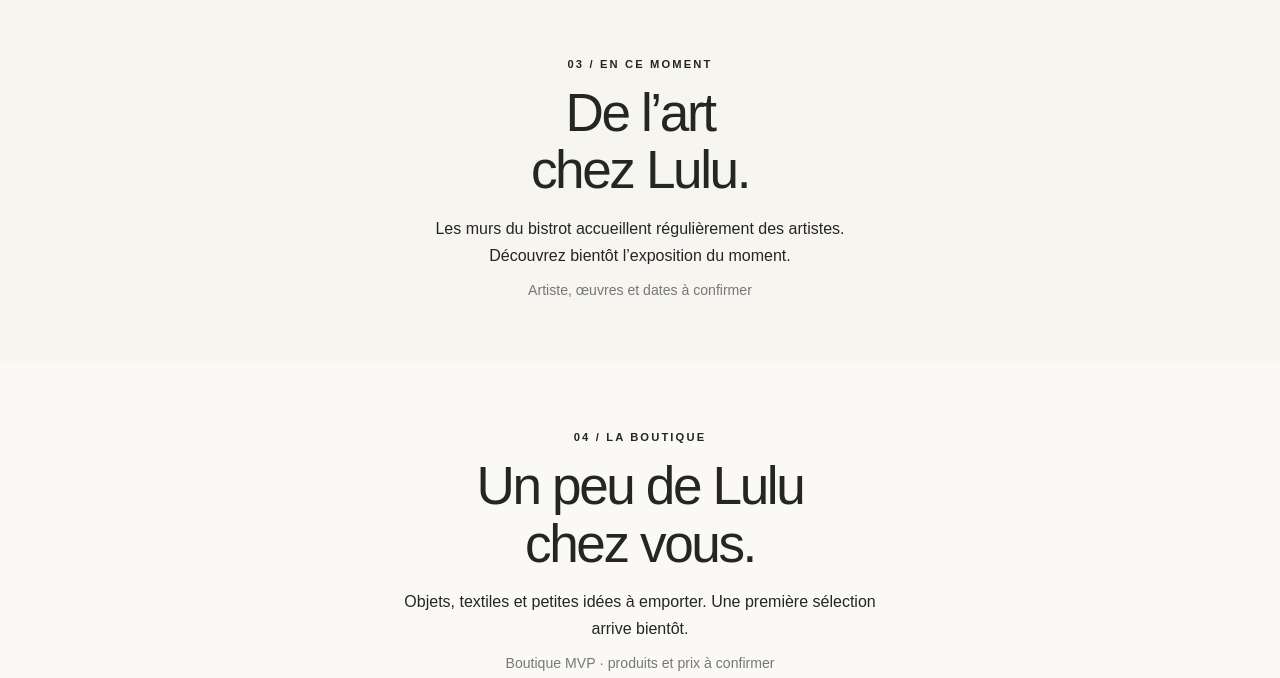
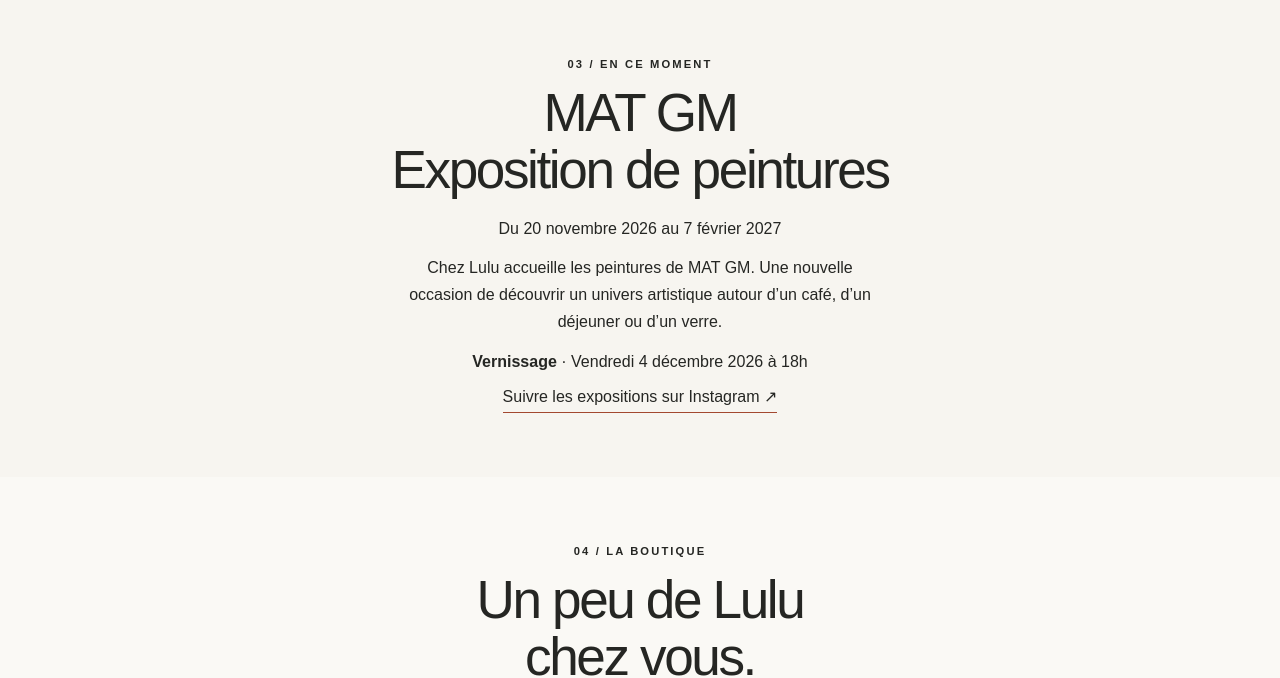
Before and after one commit to lambada46/chez-lulu-site, a Next.js app: page / in a window 1280 px wide. Shown: the part 2352-3030 px from the top of the page. Built offline with nearby package versions, Linux system fonts and the light colour scheme.

Commit message:
Publish MAT GM painting exhibition dates and vernissage

```diff
--- a/app/page.tsx
+++ b/app/page.tsx
@@ -40,7 +40,16 @@ export default function Home(){return <>
   <p>À Avignon, la Provence se vit ici sans cérémonie.</p>
 </div>
 </section>
-<section className="section exhibit compactSection" id="expo" tabIndex={-1}><div><span className="eyebrow">03 / EN CE MOMENT</span><h2>De l’art<br/>chez Lulu.</h2><p>Les murs du bistrot accueillent régulièrement des artistes. Découvrez bientôt l’exposition du moment.</p><span className="smallNote">Artiste, œuvres et dates à confirmer</span></div></section>
+<section className="section exhibit compactSection" id="expo" tabIndex={-1} aria-labelledby="expo-title">
+<div className="exhibitInner">
+  <span className="eyebrow">03 / EN CE MOMENT</span>
+  <h2 id="expo-title">MAT GM<br/><span className="exhibitSubtitle">Exposition de peintures</span></h2>
+  <p className="exhibitDates">Du 20 novembre 2026 au 7 février 2027</p>
+  <p>Chez Lulu accueille les peintures de MAT GM. Une nouvelle occasion de découvrir un univers artistique autour d’un café, d’un déjeuner ou d’un verre.</p>
+  <p className="exhibitEvent"><strong>Vernissage</strong> · Vendredi 4 décembre 2026 à 18h</p>
+  <a className="textLink" href="https://www.instagram.com/chezluluavignon/" target="_blank" rel="noopener noreferrer">Suivre les expositions sur Instagram ↗</a>
+</div>
+</section>
 <section className="section shop compactSection" id="boutique" tabIndex={-1}><div><span className="eyebrow">04 / LA BOUTIQUE</span><h2>Un peu de Lulu<br/>chez vous.</h2><p>Objets, textiles et petites idées à emporter. Une première sélection arrive bientôt.</p><span className="smallNote">Boutique MVP · produits et prix à confirmer</span></div></section>
 <section className="press"><span className="eyebrow">05 / ON PARLE DE NOUS</span><h2>On parle de nous.</h2><p>Les articles et leurs liens seront ajoutés après vérification.</p></section>
 <section className="section location" id="infos" tabIndex={-1}>
```
